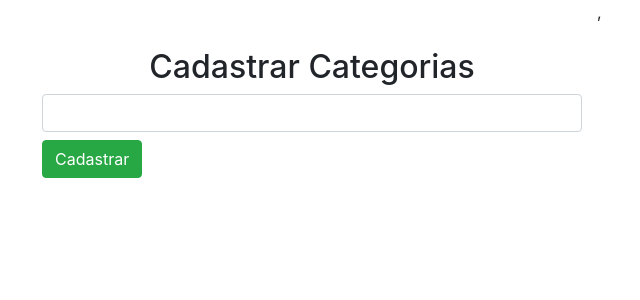
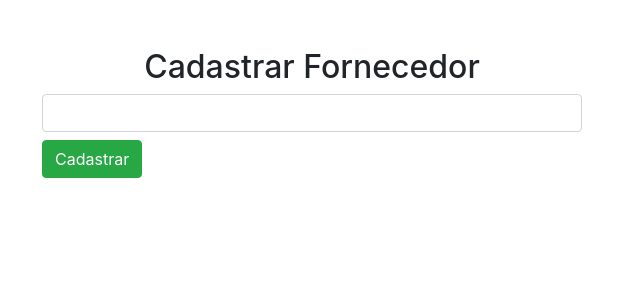
Before and after one commit to erica-luuz/Projto-Integrador-Oficina, a Flask app: page /addfornecedor in a window 1280 px wide. Shown: the top 300 px of the page, without its empty margins (328-968 px from the left). Run offline with Flask 2, Linux system fonts and the light colour scheme; some libraries are stand-ins or nearby versions.

Commit message:
modulo fornecedor em produtos concluido com sucesso

```diff
--- a/oficina/produtos/models.py
+++ b/oficina/produtos/models.py
@@ -3,7 +3,7 @@ from oficina import db
 
 class Fornecedor(db.Model):
     id = db.Column(db.Integer, primary_key=True)
-    name = db.Column(db.String(40), nullable=False, unique=False)   # se for palavra unica: unique=True
+    name = db.Column(db.String(40), nullable=False, unique=False)   # se for uma palavra unica: unique=True
 
 class Categoria(db.Model):
     id = db.Column(db.Integer, primary_key=True)
--- a/oficina/produtos/rotas.py
+++ b/oficina/produtos/rotas.py
@@ -1,8 +1,16 @@
 from flask import redirect, render_template, url_for, flash, request
 
 from oficina import db,  app
-
+from .models import Fornecedor, Categoria
 
 @app.route('/addfornecedor', methods=['GET', 'POST'])
 def addfornecedor():
-    return render_template('/produtos/addfornecedor.html')
+
+    if request.method =="POST":
+        getfornecedor = request.form.get('fornecedor')
+        fornecedor = Fornecedor(name=getfornecedor)
+        db.session.add(fornecedor)
+        flash(f'O Fornecedor {getfornecedor} foi cadastrado com sucesso', 'success')
+        db.session.commit
+        return redirect(url_for('addfornecedor'))
+    return render_template('/produtos/addfornecedor.html', fornecedor='fornecedor')
--- a/oficina/templates/produtos/addfornecedor.html
+++ b/oficina/templates/produtos/addfornecedor.html
@@ -6,25 +6,26 @@
     <div class="row">
         <div class="col-md-3"></div>
         <div class="col-md-6">
-            {% if Fornecedor %}
+            {% include "_messages.html" %}
+            {% if fornecedor %}
             <h2 class="text-center mt-5"> Cadastrar Fornecedor</h2>
-            <form action= ""  method="POST">
-                <input type="text" name= "Fornecedor" class="form-control">
-                <input type="submit" value= "Cadastrar" class="btn btn-success mt-2">
+            <form action="" method="POST">
+                <input type="text" name="fornecedor" class="form-control">
+                <input type="submit" value="Cadastrar" class="btn btn-success mt-2">
 
             </form>
             {% else %}
             <h2 class="text-center mt-5"> Cadastrar Categorias</h2>
-            <form action= ""  method="POST">
-                <input type="text" name= "Categoria" class="form-control">
-                <input type="submit" value= "Cadastrar" class="btn btn-success mt-2">
+            <form action="" method="POST">
+                <input type="text" name="categoria" class="form-control">
+                <input type="submit" value="Cadastrar" class="btn btn-success mt-2">
 
             </form>
             {% endif %}
-        </div>,
+        </div>
         <div class="col-md-3"></div>
 
     </div>
 </div>
 
- {% endblock %}
+{% endblock %}
```
Also changed, not shown: oficina/minhaoficina.db.
